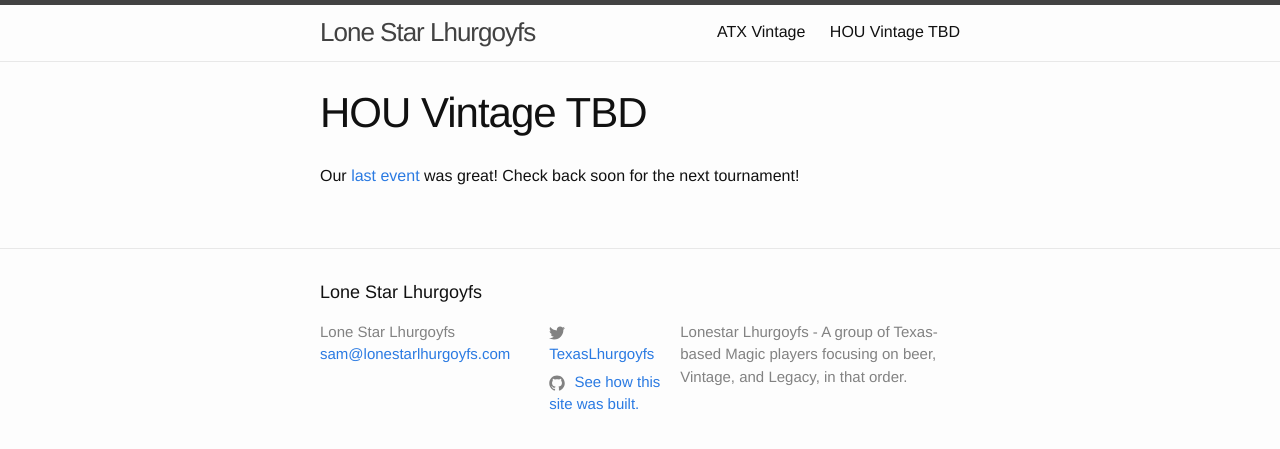
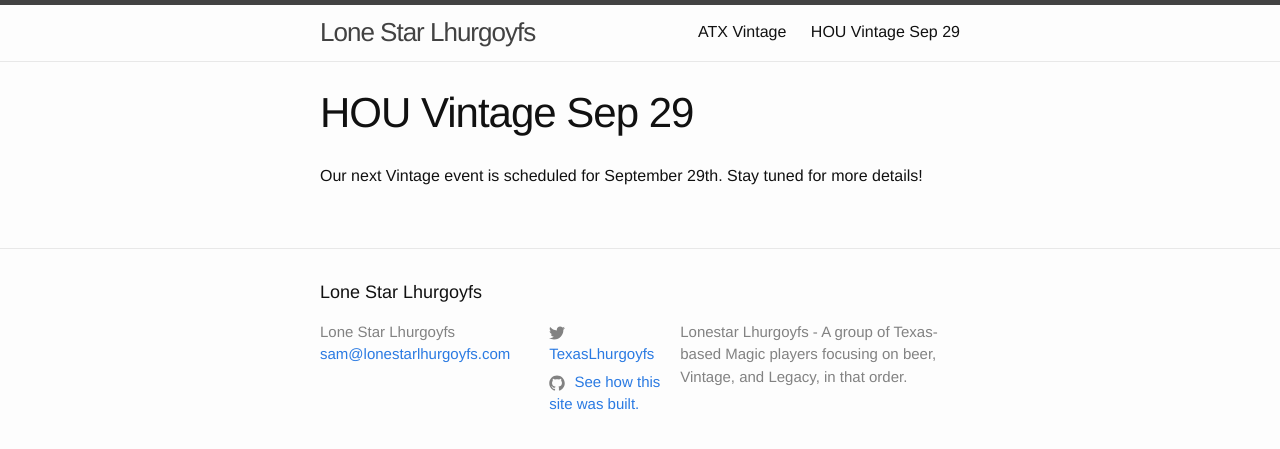
Before and after one commit to LoneStarLhurgoyfs/lonestarlhurgoyfs.github.io, a Jekyll site: the page built from HOUVintage.md, in a window 1280 px wide. Shown: the top 449 px of the page. Built offline with Jekyll 4.4.1, drawn with Linux system fonts in a browser that asks for light colours.

Commit message:
HOU Vintage scheduled for 9/29

```diff
--- a/HOUVintage.md
+++ b/HOUVintage.md
@@ -1,8 +1,8 @@
 ---
 layout: page
-title: "HOU Vintage TBD"
+title: "HOU Vintage Sep 29"
 permalink: /HOUVintage/
 redirect_from: "/nextVintageTournament/"
 ---
 
-Our [last event](/2019-08-03-3-August-2019-Results/) was great! Check back soon for the next tournament!
+Our next Vintage event is scheduled for September 29th. Stay tuned for more details!
```
